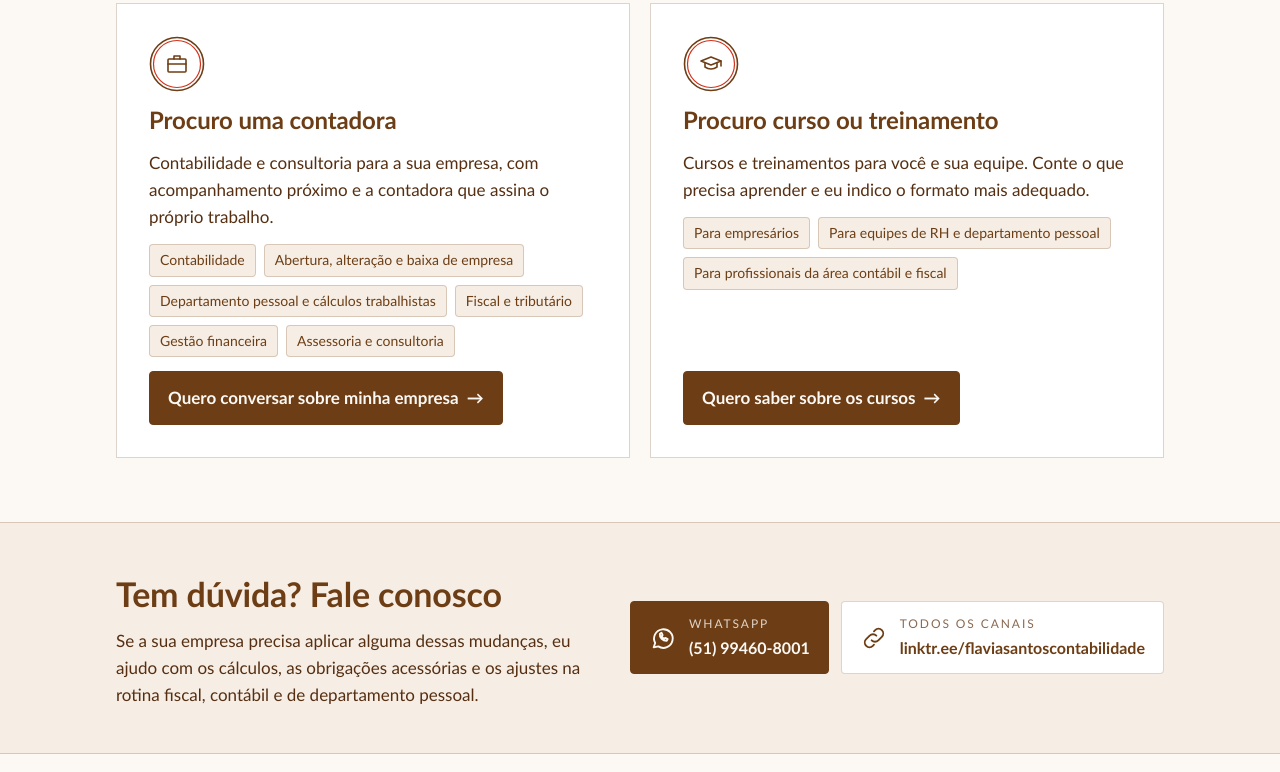
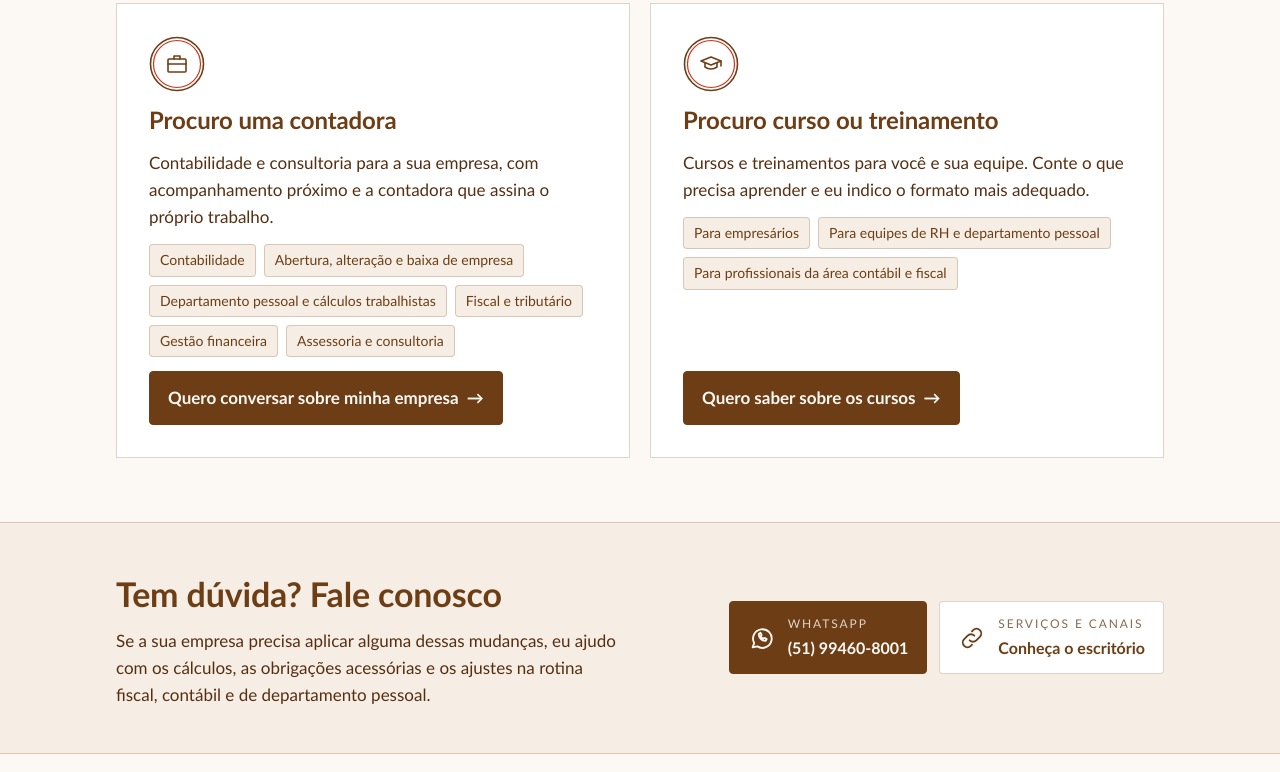
Before and after one commit to flaviasantoscontadora/informativo, a plain HTML site: page index.html in a window 1280 px wide. Shown: the part 2047-2819 px from the top of the page. Drawn offline with Linux system fonts and the light colour scheme.

Commit message:
Troca os links do Linktree pela página Conheça o escritório
Co-Authored-By: Claude Opus 5.5 <noreply@anthropic.com>
Claude-Session: https://claude.ai/code/session_01BSUEVdL5jhUfe26f8BnpbM

```diff
--- a/index.html
+++ b/index.html
@@ -245,9 +245,9 @@ td.cod{font-family:var(--texto);font-weight:700;font-size:18px;color:var(--brand
         <svg viewBox="0 0 24 24" aria-hidden="true"><path class="ic" d="M4 20l1.3-3.7A8 8 0 1 1 8 19.2z"/><path class="ic" d="M9.3 8.6c-.4 2.9 2.6 6 5.9 5.8l.8-1.5-2-1-.9.9c-1-.5-1.9-1.4-2.3-2.4l.9-.9-1-2z"/></svg>
         <span><small>WhatsApp</small><b>(51) 99460-8001</b></span>
       </a>
-      <a class="canal" href="https://linktr.ee/flaviasantoscontabilidade" target="_blank" rel="noopener">
+      <a class="canal" href="#conheca">
         <svg viewBox="0 0 24 24" aria-hidden="true"><path class="ic" d="M10 14a4 4 0 0 0 5.7 0l3-3a4 4 0 0 0-5.7-5.7l-1 1"/><path class="ic" d="M14 10a4 4 0 0 0-5.7 0l-3 3a4 4 0 0 0 5.7 5.7l1-1"/></svg>
-        <span><small>Todos os canais</small><b>linktr.ee/flaviasantoscontabilidade</b></span>
+        <span><small>Serviços e canais</small><b>Conheça o escritório</b></span>
       </a>
     </div>
   </div>
@@ -544,7 +544,7 @@ function materia(e){
   </article>
   <aside class="lateral" aria-label="Resumo e outras edições">
     <div><h4>Em números</h4>${numeros(e.numeros)}</div>
-    <div class="mini"><h4>Tem dúvida?</h4><p>Fale comigo pelo WhatsApp ou pelos canais do Linktree sobre esta edição.</p><a href="#fale-conosco">Fale conosco →</a></div>
+    <div class="mini"><h4>Tem dúvida?</h4><p>Fale comigo pelo WhatsApp sobre esta edição ou conheça os serviços do escritório.</p><a href="#fale-conosco">Fale conosco →</a></div>
     <div class="mini canal-mini"><h4>Avise-me</h4><p>Receba as próximas edições no celular pelo canal do WhatsApp.</p><a href="${CANAL}" target="_blank" rel="noopener">Seguir o canal →</a></div>
     <div><h4>Outras edições</h4><div class="outras">${outras.map(o=>`<a href="#${o.id}">${o.titulo}</a>`).join('')}</div></div>
   </aside>
```
